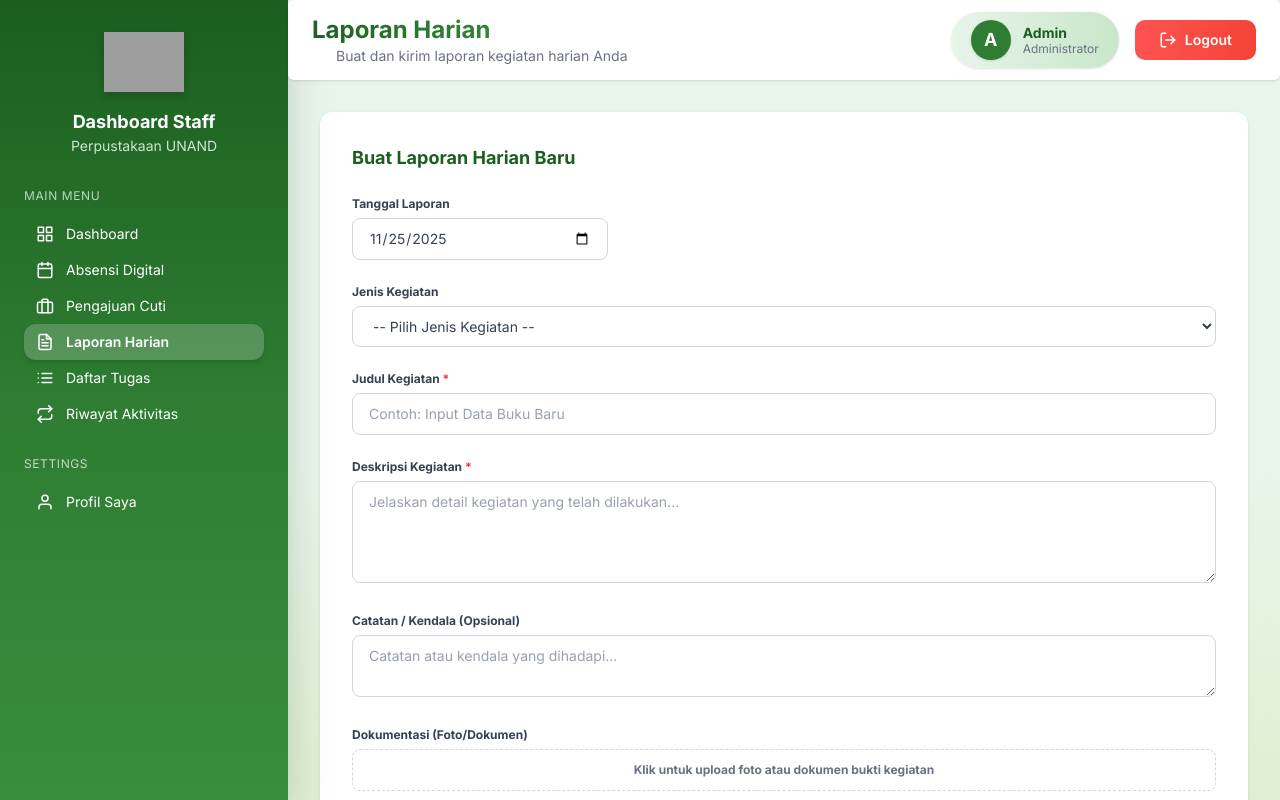
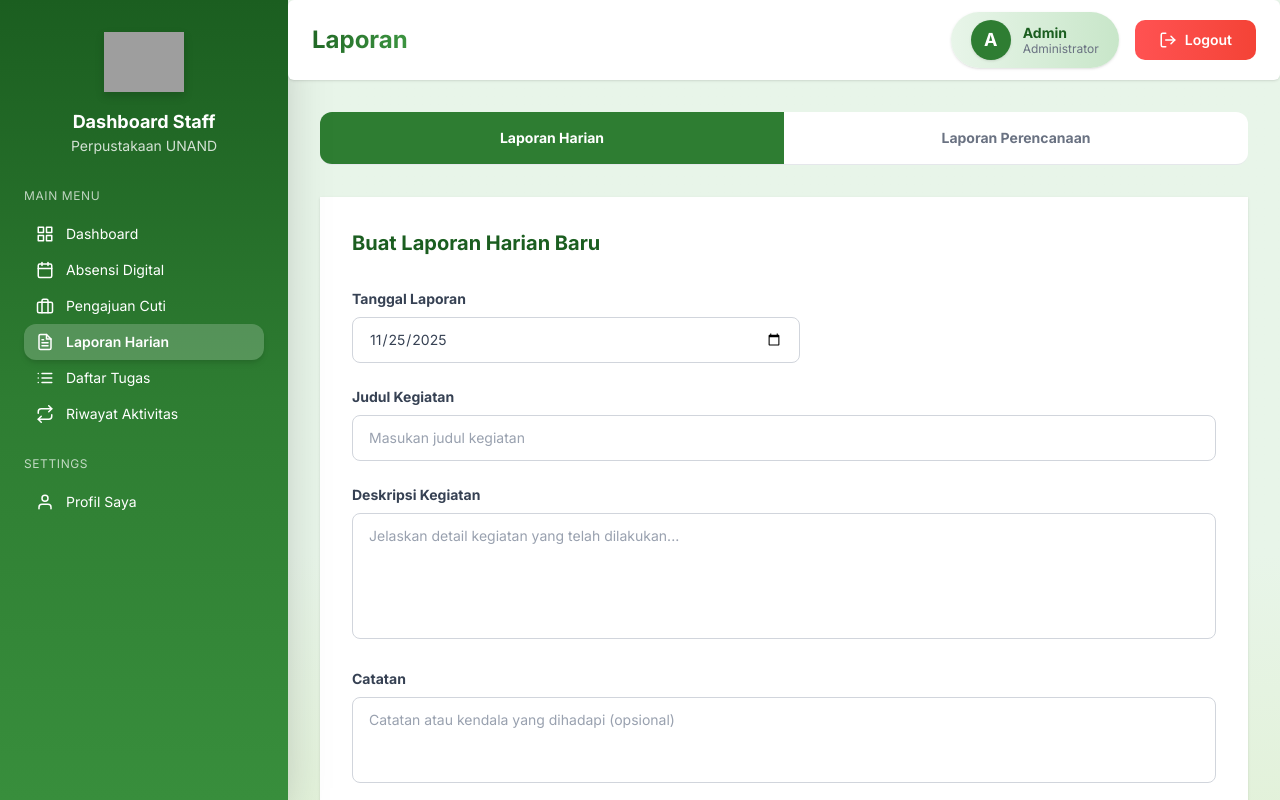
Before and after one commit to lailaqadriyah/fe-mpsi, a React (Vite) app: page /tendik/laporanHarian in a window 1280 px wide. Shown: the top 800 px of the page. Built offline with nearby package versions, Linux system fonts and the light colour scheme; grey boxes are pictures that could not be loaded.

Commit message:
ubah laporan

```diff
--- a/src/pages/tendik/LaporanHarian.jsx
+++ b/src/pages/tendik/LaporanHarian.jsx
@@ -1,7 +1,7 @@
 import React, { useState } from "react";
 import AsideTendik from "../../components/AsideTendik";
 import Topbar from "../../components/Topbar";
-import { FiSend } from "react-icons/fi";
+import { FiSend, FiUploadCloud } from "react-icons/fi";
 import Swal from "sweetalert2";
 import { useNavigate } from "react-router-dom";
 
@@ -9,13 +9,14 @@ const LaporanHarian = () => {
   const navigate = useNavigate();
   const [loading, setLoading] = useState(false);
 
+  // State untuk Tab (Harian / Perencanaan)
+  const [activeTab, setActiveTab] = useState("harian"); // 'harian' | 'perencanaan'
+
   // State Form
   const [tanggal, setTanggal] = useState(new Date().toISOString().slice(0, 10));
-  const [jenis, setJenis] = useState("");
   const [judul, setJudul] = useState("");
   const [deskripsi, setDeskripsi] = useState("");
-  const [hasil, setHasil] = useState(""); // Bisa difungsikan sebagai "Catatan" juga sesuai desain
-  const [catatan, setCatatan] = useState(""); // Field tambahan sesuai UI
+  const [catatan, setCatatan] = useState("");
   const [dok, setDok] = useState(null);
 
   const handleSubmit = async (e) => {
@@ -28,7 +29,6 @@ const LaporanHarian = () => {
       return;
     }
 
-    // Validasi sederhana
     if (!judul || !deskripsi) {
       Swal.fire("Peringatan", "Judul dan Deskripsi wajib diisi!", "warning");
       return;
@@ -37,53 +37,41 @@ const LaporanHarian = () => {
     setLoading(true);
 
     try {
-      // 1. Siapkan FormData untuk upload file & data teks
       const formData = new FormData();
       formData.append("date", new Date(tanggal).toISOString());
 
-      // 2. Gabungkan data form menjadi satu string formatted untuk kolom 'note' di DB
-      // Format:
-      // [Jenis Kegiatan] Judul Kegiatan
-      // Deskripsi: ...
-      // Catatan/Hasil: ...
-      const combinedNote = `[${jenis || "Umum"}] ${judul}\n\nDeskripsi:\n${deskripsi}\n\nCatatan:\n${catatan || "-"}\n\nHasil:\n${hasil || "-"}`;
+      // Tentukan Prefix berdasarkan Tab yang aktif
+      const jenisLaporan = activeTab === "harian" ? "Laporan Harian" : "Laporan Perencanaan";
+
+      // Format catatan: [Jenis] Judul ...
+      const combinedNote = `[${jenisLaporan}] ${judul}\n\nDeskripsi:\n${deskripsi}\n\nCatatan:\n${catatan || "-"}`;
 
       formData.append("note", combinedNote);
 
-      // 3. Tambahkan file jika ada (nama field harus 'attachments' sesuai backend route)
       if (dok) {
         formData.append("attachments", dok);
       }
 
-      // 4. Kirim ke Backend
       const response = await fetch("http://localhost:4000/api/reports", {
         method: "POST",
-        headers: {
-          "Authorization": `Bearer ${token}`
-          // Jangan set Content-Type secara manual saat menggunakan FormData,
-          // browser akan mengaturnya otomatis dengan boundary yang benar.
-        },
+        headers: { "Authorization": `Bearer ${token}` },
         body: formData,
       });
 
       if (response.ok) {
         await Swal.fire({
           icon: "success",
-          title: "Laporan Terkirim",
-          text: "Laporan harian Anda berhasil disimpan ke sistem.",
+          title: "Berhasil",
+          text: `${jenisLaporan} berhasil dikirim.`,
           timer: 2000,
           showConfirmButton: false
         });
 
         // Reset form
-        setJenis("");
         setJudul("");
         setDeskripsi("");
-        setHasil("");
         setCatatan("");
         setDok(null);
-        // Opsional: Redirect ke riwayat atau dashboard
-        // navigate("/tendik/riwayatAktivitas");
       } else {
         const errData = await response.json();
         throw new Error(errData.message || "Gagal mengirim laporan");
@@ -91,152 +79,154 @@ const LaporanHarian = () => {
 
     } catch (error) {
       console.error("Error submit laporan:", error);
-      Swal.fire("Gagal", error.message || "Terjadi kesalahan koneksi ke server", "error");
+      Swal.fire("Gagal", error.message || "Terjadi kesalahan koneksi", "error");
     } finally {
       setLoading(false);
     }
   };
 
   return (
-    <div className="flex bg-gradient-to-b from-[#E8F5E9] via-[#E8F5E9] to-[#DCEDC8] min-h-screen">
+    <div className="flex bg-[#F0F4F0] min-h-screen font-sans">
       <AsideTendik />
 
-      <main className="flex-1">
-        <Topbar
-          title="Laporan Harian"
-          subtitle="Buat dan kirim laporan kegiatan harian Anda"
-        />
+      <main className="flex-1 bg-gradient-to-b from-[#E8F5E9] via-[#E8F5E9] to-[#DCEDC8] overflow-y-auto">
+        <Topbar title="Laporan" />
 
-        <div className="bg-white rounded-xl shadow p-8 mt-8 mx-8 mb-8">
-          <h2 className="text-[#1B5E20] font-bold text-lg mb-6 text-left">
-            Buat Laporan Harian Baru
+        <div className="mt-8 mx-8">
+
+          {/* --- TAB NAVIGATION (Sesuai Desain) --- */}
+          <div className="flex rounded-xl overflow-hidden border-b border-gray-200 mb-8">
+            <button
+              onClick={() => setActiveTab("harian")}
+              className={`flex-1 py-4 text-sm font-bold transition-all duration-200
+                ${activeTab === "harian"
+                  ? "bg-[#2E7D32] text-white"
+                  : "bg-white text-gray-500 hover:bg-gray-50"
+                }`}
+            >
+              Laporan Harian
+            </button>
+            <button
+              onClick={() => setActiveTab("perencanaan")}
+              className={`flex-1 py-4 text-sm font-bold transition-all duration-200
+                ${activeTab === "perencanaan"
+                  ? "bg-[#2E7D32] text-white"
+                  : "bg-white text-gray-500 hover:bg-gray-50"
+                }`}
+            >
+              Laporan Perencanaan
+            </button>
+          </div>
+
+          {/* --- FORM CARD --- */}
+          <div className="bg-white rounded-b-xl shadow-sm p-8 min-h-[500px] mb-8">
+
+            <h2 className="text-[#1B5E20] font-bold text-xl mb-8 text-left">
+              {activeTab === "harian" ? "Buat Laporan Harian Baru" : "Buat Laporan Perencanaan Baru"}
             </h2>
 
             <form onSubmit={handleSubmit} className="space-y-6">
-            {/* Tanggal Laporan */}
+
+              {/* Tanggal */}
               <div>
-              <label className="block text-xs font-bold text-gray-700 mb-1.5 text-left">
+                <label className="block text-sm font-bold text-gray-700 mb-2 text-left">
                   Tanggal Laporan
                 </label>
+                <div className="relative max-w-md">
                     <input
                     type="date"
                     required
                     value={tanggal}
                     onChange={(e) => setTanggal(e.target.value)}
-                className="w-64 px-4 py-2.5 rounded-lg border border-gray-300 text-sm focus:ring-2 focus:ring-green-500 outline-none text-gray-700 item-left"
+                    className="w-full px-4 py-3 rounded-lg border border-gray-300 text-sm focus:ring-2 focus:ring-green-600 outline-none text-gray-700 bg-white"
                     />
                 </div>
-
-            {/* Jenis Kegiatan (Dropdown biar lebih rapi, optional) */}
-            <div>
-               <label className="block text-xs font-bold text-gray-700 mb-1.5 text-left">
-                Jenis Kegiatan
-              </label>
-              <select
-                value={jenis}
-                onChange={(e) => setJenis(e.target.value)}
-                className="w-full px-4 py-2.5 rounded-lg border border-gray-300 text-sm focus:ring-2 focus:ring-green-500 outline-none bg-white text-gray-700"
-              >
-                <option value="">-- Pilih Jenis Kegiatan --</option>
-                <option value="Administrasi">Administrasi</option>
-                <option value="Layanan Sirkulasi">Layanan Sirkulasi</option>
-                <option value="Katalogisasi">Katalogisasi</option>
-                <option value="Referensi">Layanan Referensi</option>
-                <option value="Teknis">Teknis & Pemeliharaan</option>
-                <option value="Lainnya">Lainnya</option>
-              </select>
               </div>
 
               {/* Judul Kegiatan */}
               <div>
-              <label className="block text-xs font-bold text-gray-700 mb-1.5 text-left">
-                Judul Kegiatan <span className="text-red-500">*</span>
+                <label className="block text-sm font-bold text-gray-700 mb-2 text-left">
+                  Judul Kegiatan
                 </label>
                 <input
                   required
                   value={judul}
                   onChange={(e) => setJudul(e.target.value)}
-                placeholder="Contoh: Input Data Buku Baru"
-                className="w-full px-4 py-2.5 rounded-lg border border-gray-300 text-sm focus:ring-2 focus:ring-green-500 outline-none placeholder-gray-400"
+                  placeholder="Masukan judul kegiatan"
+                  className="w-full px-4 py-3 rounded-lg border border-gray-300 text-sm focus:ring-2 focus:ring-green-600 outline-none placeholder-gray-400"
                 />
               </div>
 
               {/* Deskripsi Kegiatan */}
               <div>
-              <label className="block text-xs font-bold text-gray-700 mb-1.5 text-left">
-                Deskripsi Kegiatan <span className="text-red-500">*</span>
+                <label className="block text-sm font-bold text-gray-700 mb-2 text-left">
+                  Deskripsi Kegiatan
                 </label>
                 <textarea
                   required
                   value={deskripsi}
                   onChange={(e) => setDeskripsi(e.target.value)}
-                rows={4}
+                  rows={5}
                   placeholder="Jelaskan detail kegiatan yang telah dilakukan..."
-                className="w-full px-4 py-2.5 rounded-lg border border-gray-300 text-sm focus:ring-2 focus:ring-green-500 outline-none placeholder-gray-400"
+                  className="w-full px-4 py-3 rounded-lg border border-gray-300 text-sm focus:ring-2 focus:ring-green-600 outline-none placeholder-gray-400 resize-none"
                 />
               </div>
 
-            {/* Catatan Tambahan */}
+              {/* Catatan */}
               <div>
-              <label className="block text-xs font-bold text-gray-700 mb-1.5 text-left">
-                Catatan / Kendala (Opsional)
+                <label className="block text-sm font-bold text-gray-700 mb-2 text-left">
+                  Catatan
                 </label>
                 <textarea
                   value={catatan}
                   onChange={(e) => setCatatan(e.target.value)}
-                rows={2}
-                placeholder="Catatan atau kendala yang dihadapi..."
-                className="w-full px-4 py-2.5 rounded-lg border border-gray-300 text-sm focus:ring-2 focus:ring-green-500 outline-none placeholder-gray-400"
+                  rows={3}
+                  placeholder="Catatan atau kendala yang dihadapi (opsional)"
+                  className="w-full px-4 py-3 rounded-lg border border-gray-300 text-sm focus:ring-2 focus:ring-green-600 outline-none placeholder-gray-400 resize-none"
                 />
               </div>
 
-            {/* Hasil (Opsional - jika diperlukan untuk report admin) */}
-            {/* <div>
-              <label className="block text-xs font-bold text-gray-700 mb-1.5 text-left">
-                Hasil / Output (Opsional)
+              {/* Dokumentasi (Hanya muncul di Laporan Harian sesuai logika umum, tapi jika desain mau dua-duanya ada, biarkan saja) */}
+              {activeTab === "harian" && (
+                  <div>
+                    <label className="block text-sm font-bold text-gray-700 mb-2 text-left">
+                        Dokumentasi (opsional)
                     </label>
-              <input
-                value={hasil}
-                onChange={(e) => setHasil(e.target.value)}
-                placeholder="Contoh: 50 buku terdata"
-                className="w-full px-4 py-2.5 rounded-lg border border-gray-300 text-sm focus:ring-2 focus:ring-green-500 outline-none placeholder-gray-400"
-              />
-            </div> */}
-
-            {/* Dokumentasi (Upload) */}
-            <div>
-              <label className="block text-xs font-bold text-gray-700 mb-1.5 text-left">
-                Dokumentasi (Foto/Dokumen)
-              </label>
-              <div className="mt-1 border border-dashed border-gray-300 rounded-lg p-3 text-center hover:bg-gray-50 transition-colors relative">
+                    <div className="mt-1 border-2 border-dashed border-gray-300 rounded-xl p-6 text-center hover:bg-gray-50 transition-colors relative bg-gray-50">
                         <input
                         type="file"
                         onChange={(e) => setDok(e.target.files[0])}
                         className="absolute inset-0 w-full h-full opacity-0 cursor-pointer"
                         accept="image/*,.pdf,.doc,.docx"
                         />
-                <div className="text-xs font-bold text-gray-500">
+                        <div className="flex flex-col items-center justify-center text-gray-500 gap-2">
+                            <FiUploadCloud className="text-3xl text-gray-400"/>
+                            <p className="text-sm font-medium">
                                 {dok ? (
-                    <span className="text-green-600">File terpilih: {dok.name}</span>
+                                <span className="text-green-600 font-bold">File terpilih: {dok.name}</span>
                                 ) : (
-                    "Klik untuk upload foto atau dokumen bukti kegiatan"
+                                "Klik untuk upload foto atau dokumen"
                                 )}
+                            </p>
                         </div>
                     </div>
                   </div>
+              )}
 
               {/* Tombol Submit */}
-            <div className="flex justify-end pt-4">
+              <div className="flex justify-end pt-6">
                 <button
                   type="submit"
                   disabled={loading}
-                className={`bg-[#43A047] hover:bg-[#2E7D32] text-white px-8 py-2.5 rounded-lg font-bold text-sm shadow-md flex items-center gap-2 transition-all cursor-pointer ${loading ? "opacity-70 cursor-not-allowed" : ""}`}
+                  className={`bg-[#43A047] hover:bg-[#2E7D32] text-white px-10 py-3 rounded-lg font-bold text-sm shadow-lg flex items-center gap-2 transition-all transform active:scale-95 ${loading ? "opacity-70 cursor-not-allowed" : ""}`}
                 >
-                <FiSend className="text-lg" />
-                {loading ? "Mengirim..." : "Kirim Laporan"}
+                  {loading ? "Mengirim..." : activeTab === "harian" ? "Kirim Laporan" : "Simpan Perencanaan"}
+                  {!loading && <FiSend className="text-lg" />}
                 </button>
               </div>
+
             </form>
+          </div>
         </div>
       </main>
     </div>
```
Lines whose indentation alone changed are shown as unchanged.
